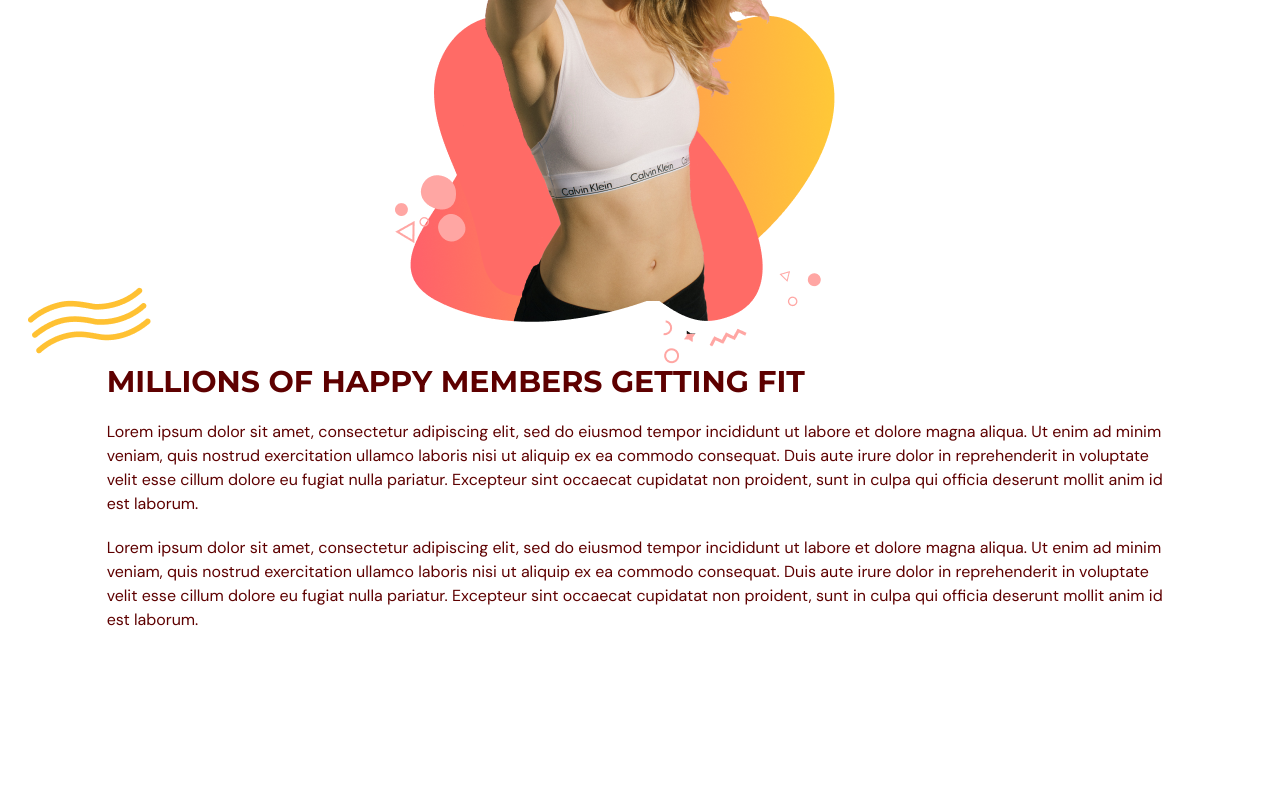
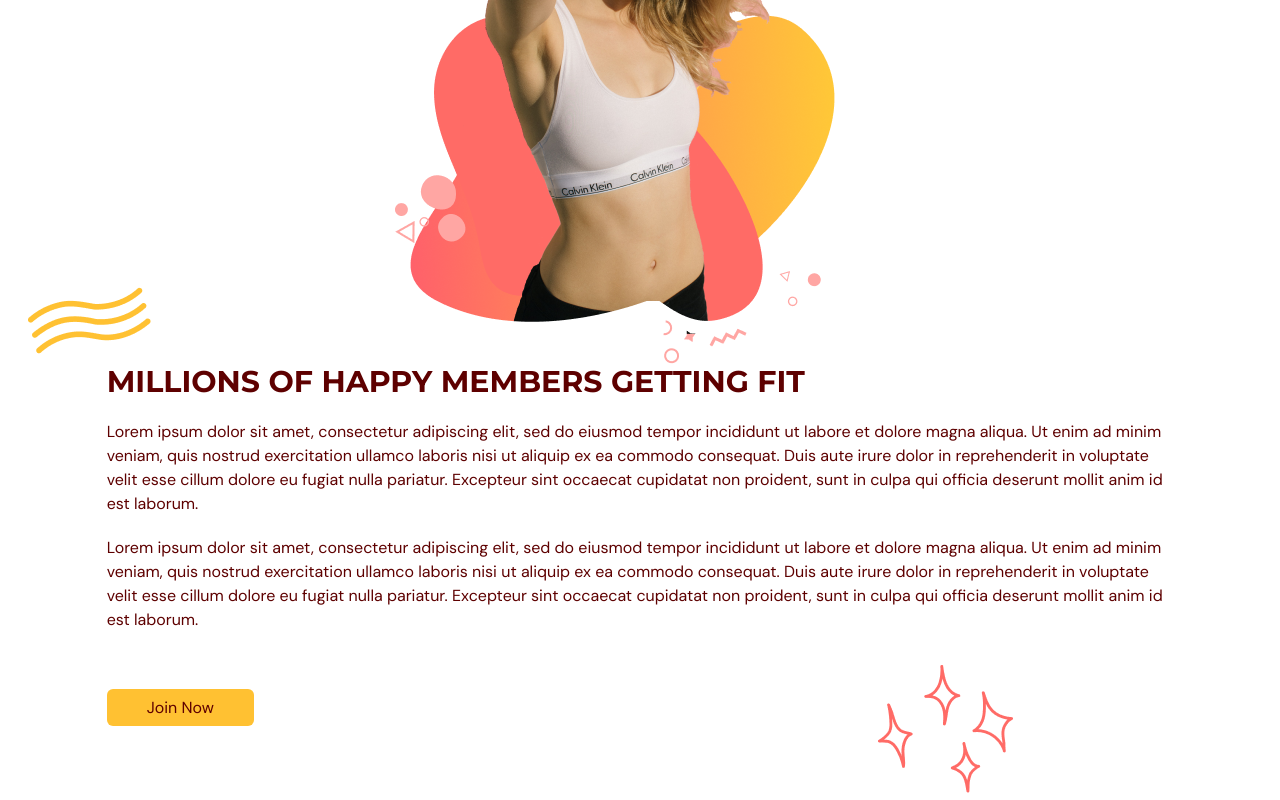
Before and after one commit to chelahcynthia/fitness-app, a React (Vite) app: page / in a window 1280 px wide. Shown: the part 1709-2509 px from the top of the page. Before the commit the page ends 2441 px from the top, so only its background shows below. Built offline with nearby package versions, Linux system fonts and the light colour scheme.

Commit message:
Done styling the benefits page

```diff
--- a/src/scenes/benefits/index.tsx
+++ b/src/scenes/benefits/index.tsx
@@ -69,14 +69,21 @@ const Benefits = ({ setSelectedPage }: Props) => {
         </motion.div>
 
         {/* BENEFITS SECTION */}
-        <motion.div className="mt-5 items-center justify-between gap-8 md:flex "
+        <motion.div
+          className="mt-5 items-center justify-between gap-8 md:flex "
           initial="hidden"
           whileInView="visible"
           viewport={{ once: true, amount: 0.5 }}
           variants={container}
         >
-          {benefits.map((benefit) => (
-            <Benefit key={benefit.title} {...benefit} />
+          {benefits.map((benefit: BenefitType) => (
+            <Benefit
+              key={benefit.title}
+              icon={benefit.icon}
+              title={benefit.title}
+              description={benefit.description}
+              setSelectedPage={setSelectedPage}
+            />
           ))}
         </motion.div>
 
@@ -98,7 +105,7 @@ const Benefits = ({ setSelectedPage }: Props) => {
                   initial="hidden"
                   whileInView="visible"
                   viewport={{ once: true, amount: 0.5 }}
-                transition={{ duration:0.5}}
+                  transition={{ duration: 0.5 }}
                   variants={{
                     hidden: { opacity: 0, x: -50 },
                     visible: { opacity: 1, x: 0 },
@@ -108,9 +115,7 @@ const Benefits = ({ setSelectedPage }: Props) => {
                     MILLIONS OF HAPPY MEMBERS GETTING{" "}
                     <span className="text-promary-500">FIT</span>
                   </HText>
-
                 </motion.div>
-
               </div>
             </div>
             {/* DESCRIPT */}
@@ -118,7 +123,7 @@ const Benefits = ({ setSelectedPage }: Props) => {
               initial="hidden"
               whileInView="visible"
               viewport={{ once: true, amount: 0.5 }}
-          transition={{ delay: 0.2, duration: 0.5}}
+              transition={{ delay: 0.2, duration: 0.5 }}
               variants={{
                 hidden: { opacity: 0, x: -50 },
                 visible: { opacity: 1, x: 0 },
@@ -126,32 +131,35 @@ const Benefits = ({ setSelectedPage }: Props) => {
             >
               <p className="my-5">
                 Lorem ipsum dolor sit amet, consectetur adipiscing elit, sed do
-              eiusmod tempor incididunt ut labore et dolore magna aliqua. Ut enim
-              ad minim veniam, quis nostrud exercitation ullamco laboris nisi ut
-              aliquip ex ea commodo consequat. Duis aute irure dolor in
-              reprehenderit in voluptate velit esse cillum dolore eu fugiat nulla
-              pariatur. Excepteur sint occaecat cupidatat non proident, sunt in
-              culpa qui officia deserunt mollit anim id est laborum.
+                eiusmod tempor incididunt ut labore et dolore magna aliqua. Ut
+                enim ad minim veniam, quis nostrud exercitation ullamco laboris
+                nisi ut aliquip ex ea commodo consequat. Duis aute irure dolor
+                in reprehenderit in voluptate velit esse cillum dolore eu fugiat
+                nulla pariatur. Excepteur sint occaecat cupidatat non proident,
+                sunt in culpa qui officia deserunt mollit anim id est laborum.
               </p>
               <p className="my-5">
                 Lorem ipsum dolor sit amet, consectetur adipiscing elit, sed do
-              eiusmod tempor incididunt ut labore et dolore magna aliqua. Ut enim
-              ad minim veniam, quis nostrud exercitation ullamco laboris nisi ut
-              aliquip ex ea commodo consequat. Duis aute irure dolor in
-              reprehenderit in voluptate velit esse cillum dolore eu fugiat nulla
-              pariatur. Excepteur sint occaecat cupidatat non proident, sunt in
-              culpa qui officia deserunt mollit anim id est laborum.
+                eiusmod tempor incididunt ut labore et dolore magna aliqua. Ut
+                enim ad minim veniam, quis nostrud exercitation ullamco laboris
+                nisi ut aliquip ex ea commodo consequat. Duis aute irure dolor
+                in reprehenderit in voluptate velit esse cillum dolore eu fugiat
+                nulla pariatur. Excepteur sint occaecat cupidatat non proident,
+                sunt in culpa qui officia deserunt mollit anim id est laborum.
               </p>
             </motion.div>
 
             {/* BUTTON */}
+            <div className="relative mt-16">
+              <div className="before:absolute before:-bottom-20 before:right-40  before:z-[-1] before:content-sparkles">
+                <ActionButton setSelectedPage={setSelectedPage}>
+                  Join Now
+                </ActionButton>
               </div>
             </div>
-
-
+          </div>
+        </div>
       </motion.div>
-
-
     </section>
   );
 };
```
Lines whose indentation alone changed are shown as unchanged.
